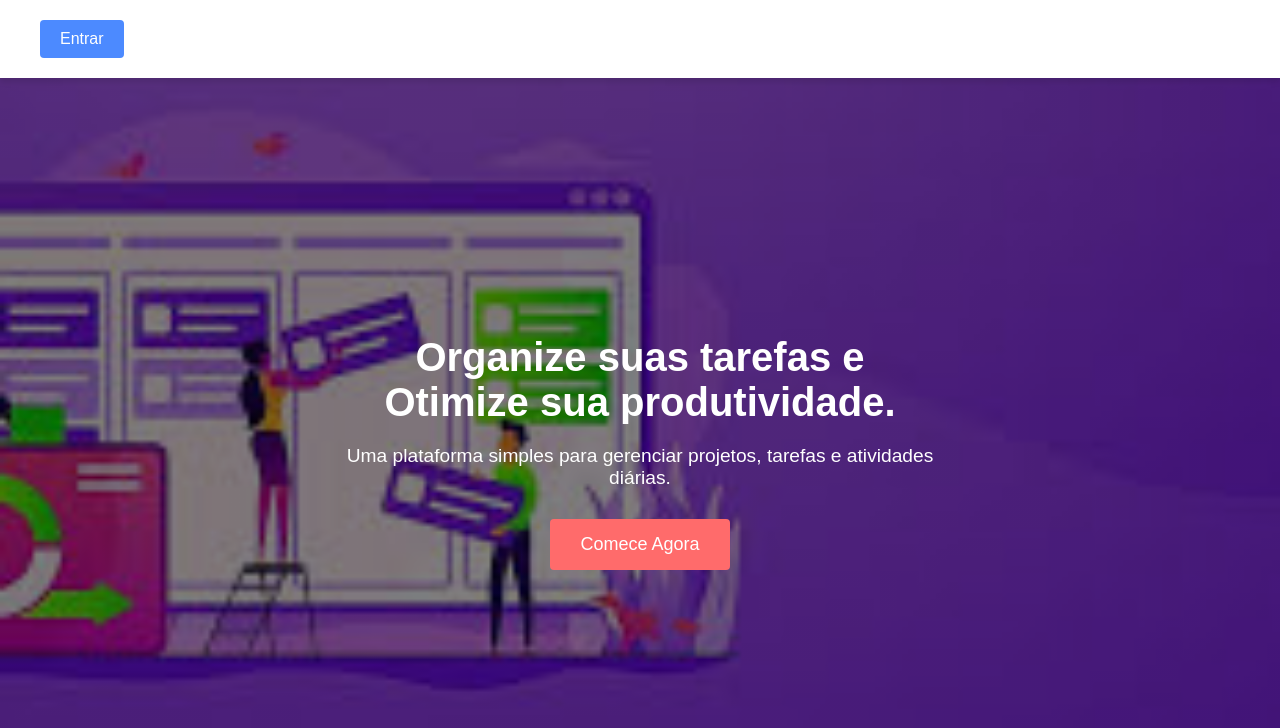
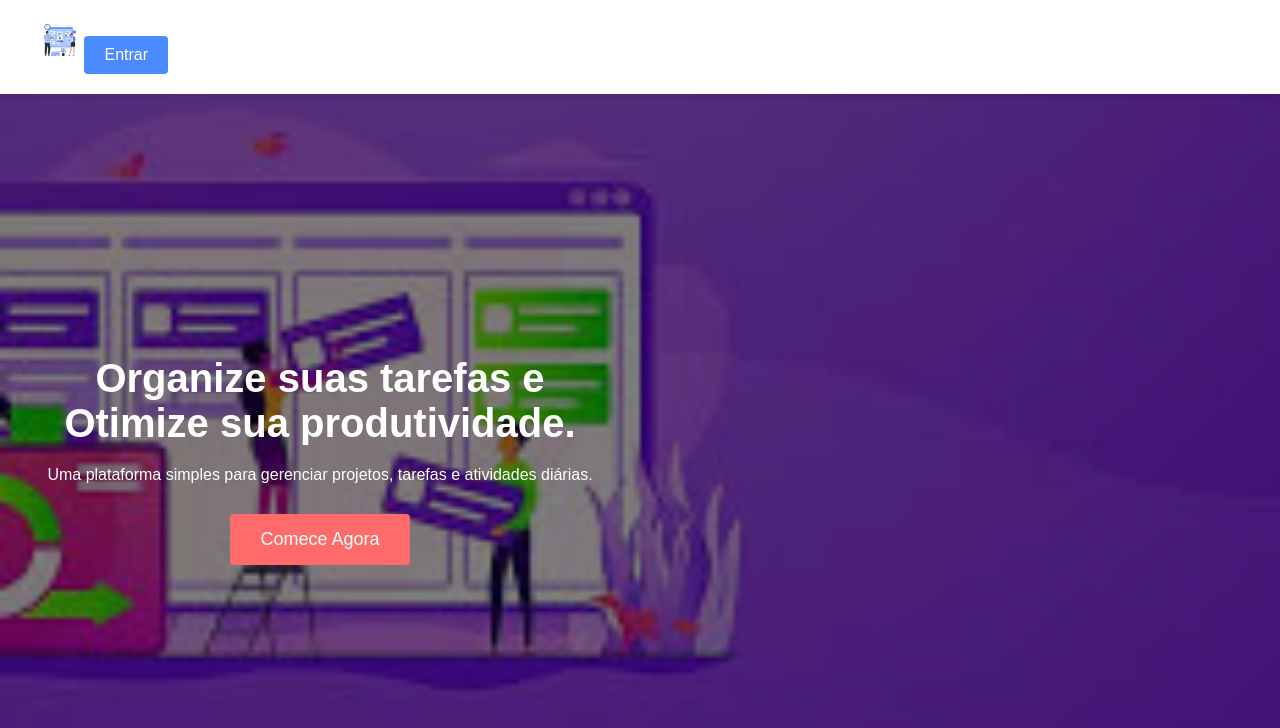
Before and after one commit to ReverieJacket/Kanban-Board, a plain HTML site: page index.html in a window 1280 px wide. Drawn offline with Linux system fonts and the light colour scheme.

Commit message:
img logo

```diff
--- a/home.css
+++ b/home.css
@@ -48,7 +48,7 @@ body {
 .hero-section {
     flex: 1;
     display: flex;
-    justify-content: center;
+    ustify-content: center;
     align-items: center;
     text-align: center;
     padding: 20px;
@@ -64,7 +64,7 @@ body {
 }
 
 .hero-content p {
-    font-size: 1.2rem;
+    font-size: 1.2jrem;
     margin-bottom: 30px;
 }
 
--- a/index.html
+++ b/index.html
@@ -9,6 +9,8 @@
 <body>
     <header>
         <div class="navbar">
+            <div class="logo">
+                <img src="references/kanban method-rafiki.svg" alt="logou">
             <button class="login-btn" onclick="handleLogin()">Entrar</button>
         </div>
     </header>
```
Also changed, not shown: references/kanban method-rafiki.svg (added).
